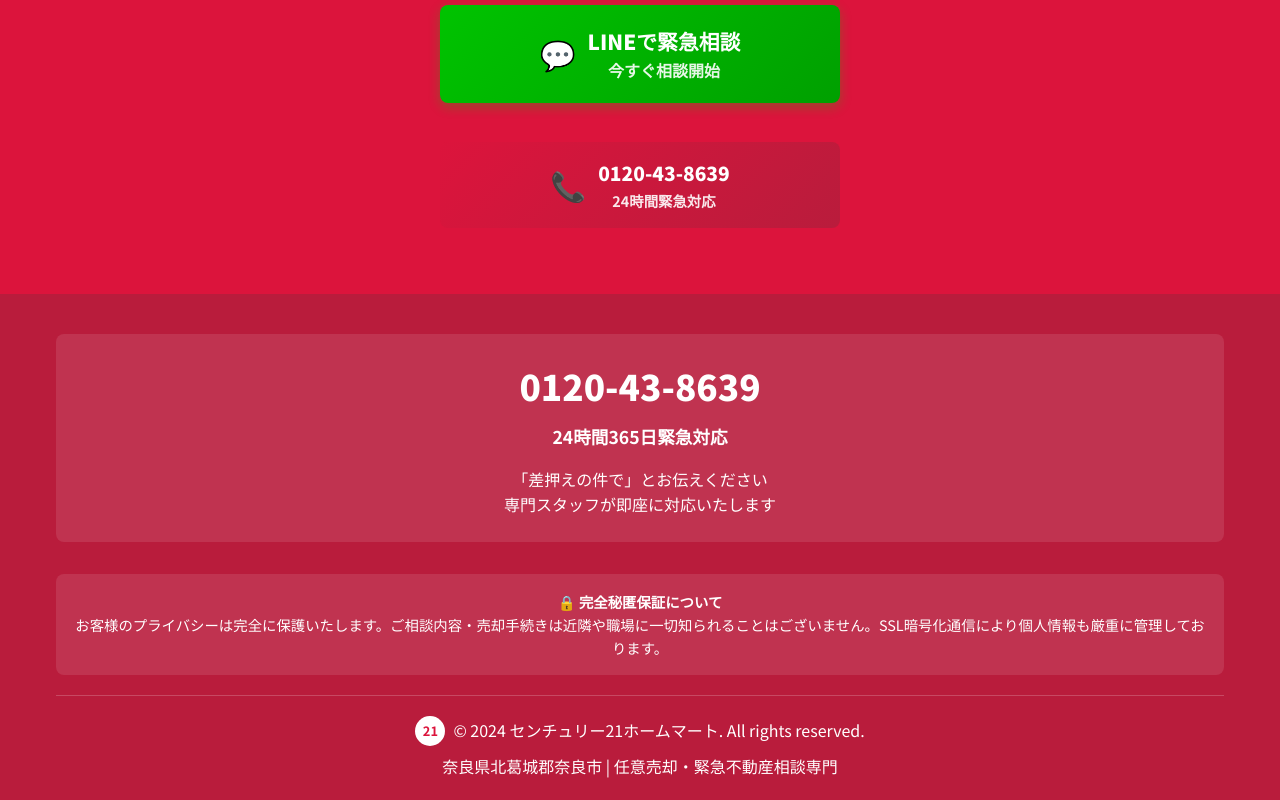
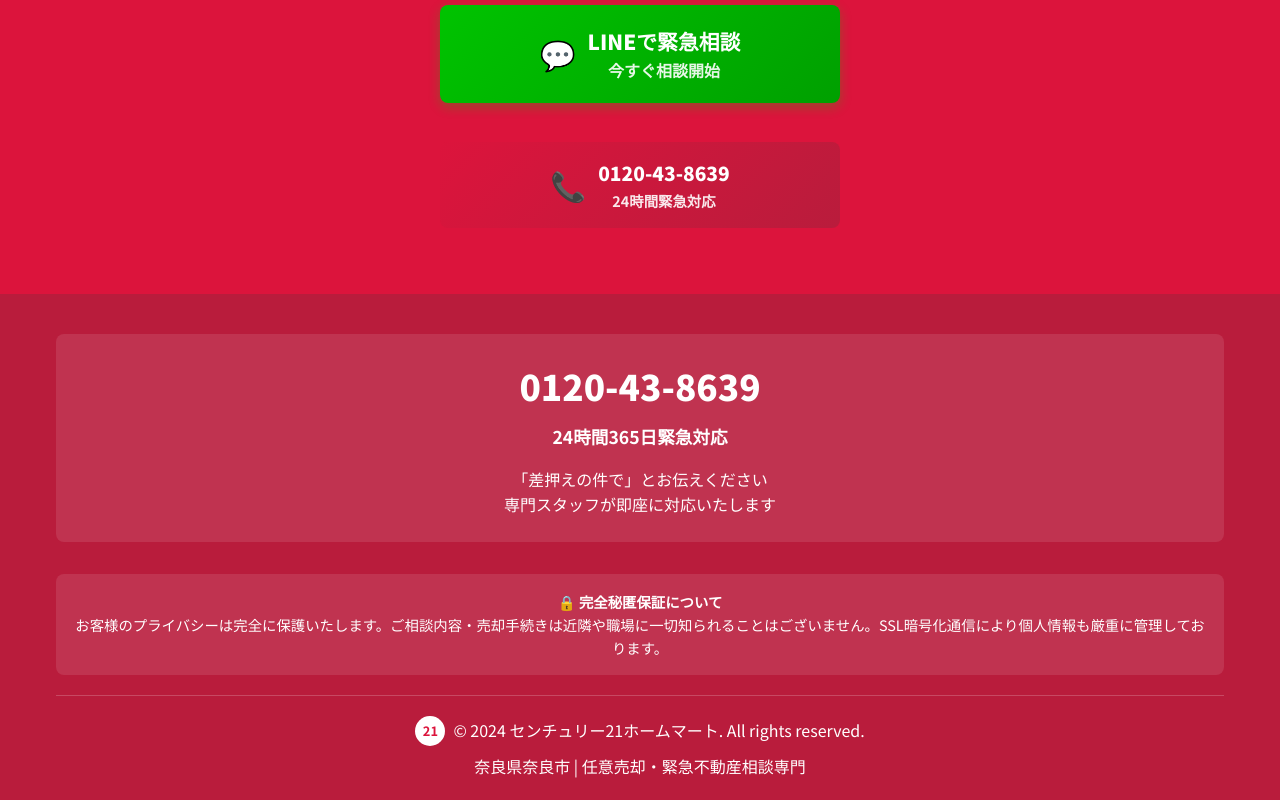
Before and after one commit to c21-japan/narashi-urgent-sale-support, a plain HTML site: page index.html in a window 1280 px wide. Shown: the part 5552-6352 px from the top of the page. Drawn offline with Linux system fonts and the light colour scheme.

Commit message:
フッターから北葛城郡を削除

```diff
--- a/index.html
+++ b/index.html
@@ -1189,7 +1189,7 @@
                     <span style="width: 30px; height: 30px; background: var(--white); border-radius: 50%; display: flex; align-items: center; justify-content: center; font-weight: 700; color: var(--emergency-red); font-size: 0.8rem;">21</span>
                     &copy; 2024 センチュリー21ホームマート. All rights reserved.
                 </p>
-                <p>奈良県北葛城郡奈良市 | 任意売却・緊急不動産相談専門</p>
+                <p>奈良県奈良市 | 任意売却・緊急不動産相談専門</p>
             </div>
         </div>
     </footer>
```
